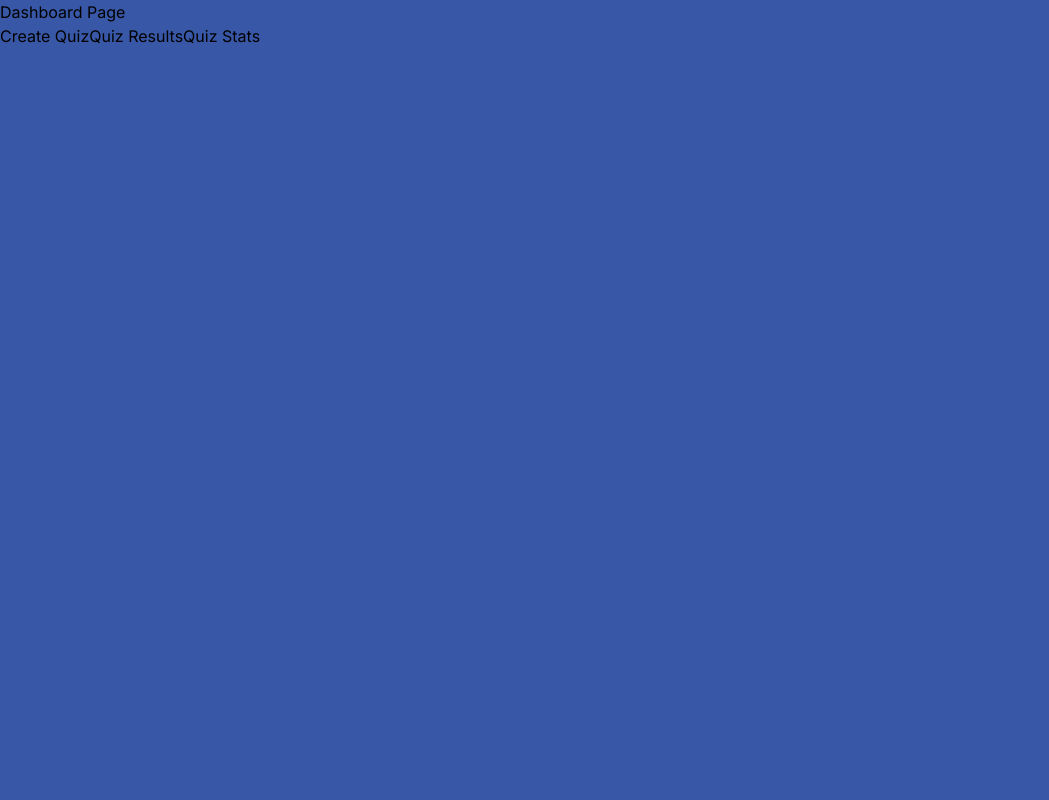
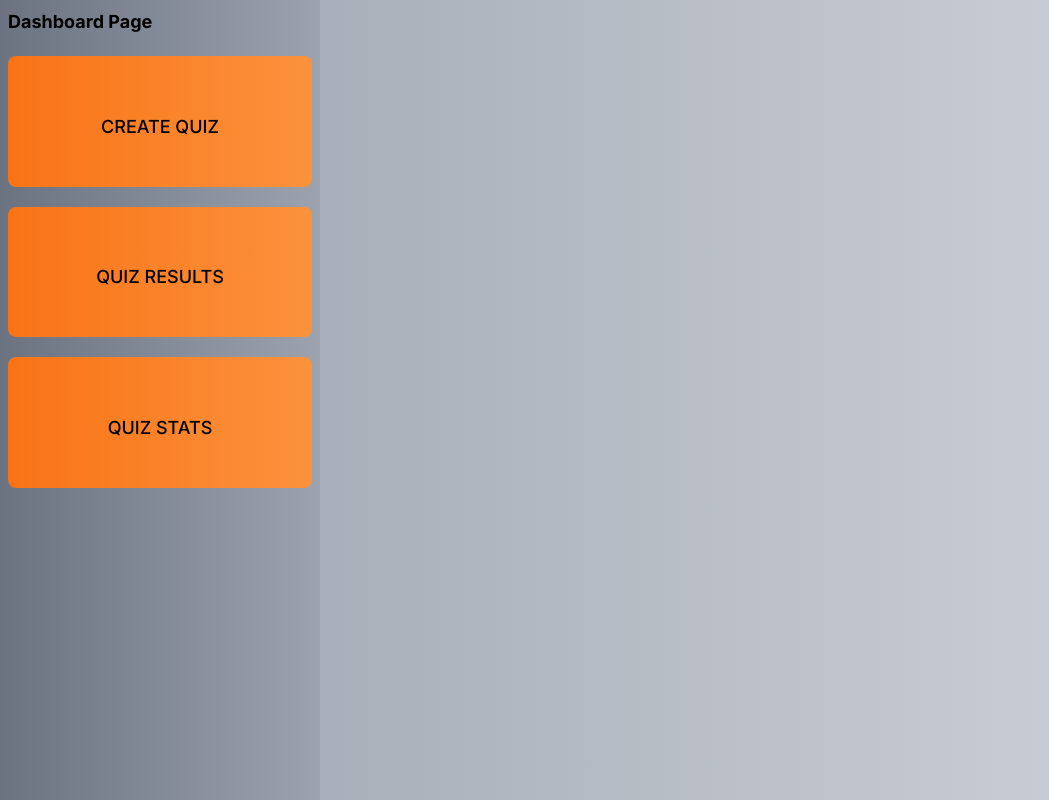
Before and after one commit to jdmclatcher/JIC-3110-Breaking-Barriers, a Next.js app in the folder client/: page /dashboard in a window 1280 px wide. Shown: the whole page, without its empty margins (0-1049 px from the left). Built offline with nearby package versions, Linux system fonts and the light colour scheme.

Commit message:
Added tailwindCSS for dashboard page
included background layering and button system that matches with client color scheme

```diff
--- a/client/app/dashboard/page.js
+++ b/client/app/dashboard/page.js
@@ -3,11 +3,15 @@ import Link from "next/link";
 
 const DashboardPage = () => {
   return (
-    <div>
-      <h1>Dashboard Page</h1>
-      <Link href="/dashboard/create-quiz">Create Quiz</Link>
-      <Link href="/dashboard/quiz-results">Quiz Results</Link>
-      <Link href="/dashboard/quiz-stats">Quiz Stats</Link>
+    <div className='bg-gradient-to-r from-gray-400 to-gray-300 h-screen flex flex-col'>
+      <h1 className='h-screen text-lg font-bold bg-gradient-to-r from-gray-500 to-gray-400 w-1/4 p-2'>Dashboard Page
+        <Link class="items-center justify-center inline-block bg-gradient-to-r rounded-lg from-orange-500 to-orange-400 flex flex-col mt-5 w-full h-1/6 pt-2.5 text-md font-medium uppercase leading-normal text-primary-700"
+              href="/dashboard/create-quiz">Create Quiz</Link>
+        <Link class="items-center justify-center inline-block bg-gradient-to-r rounded-lg from-orange-500 to-orange-400 flex flex-col mt-5 w-full h-1/6 pt-2.5 text-md font-medium uppercase leading-normal text-primary-700"
+              href="/dashboard/quiz-results">Quiz Results</Link>
+        <Link class="items-center justify-center inline-block bg-gradient-to-r rounded-lg from-orange-500 to-orange-400 flex flex-col mt-5 w-full h-1/6 pt-2.5 text-md font-medium uppercase leading-normal text-primary-700"
+              href="/dashboard/quiz-stats">Quiz Stats</Link>
+      </h1>
     </div>
   );
 }
```
